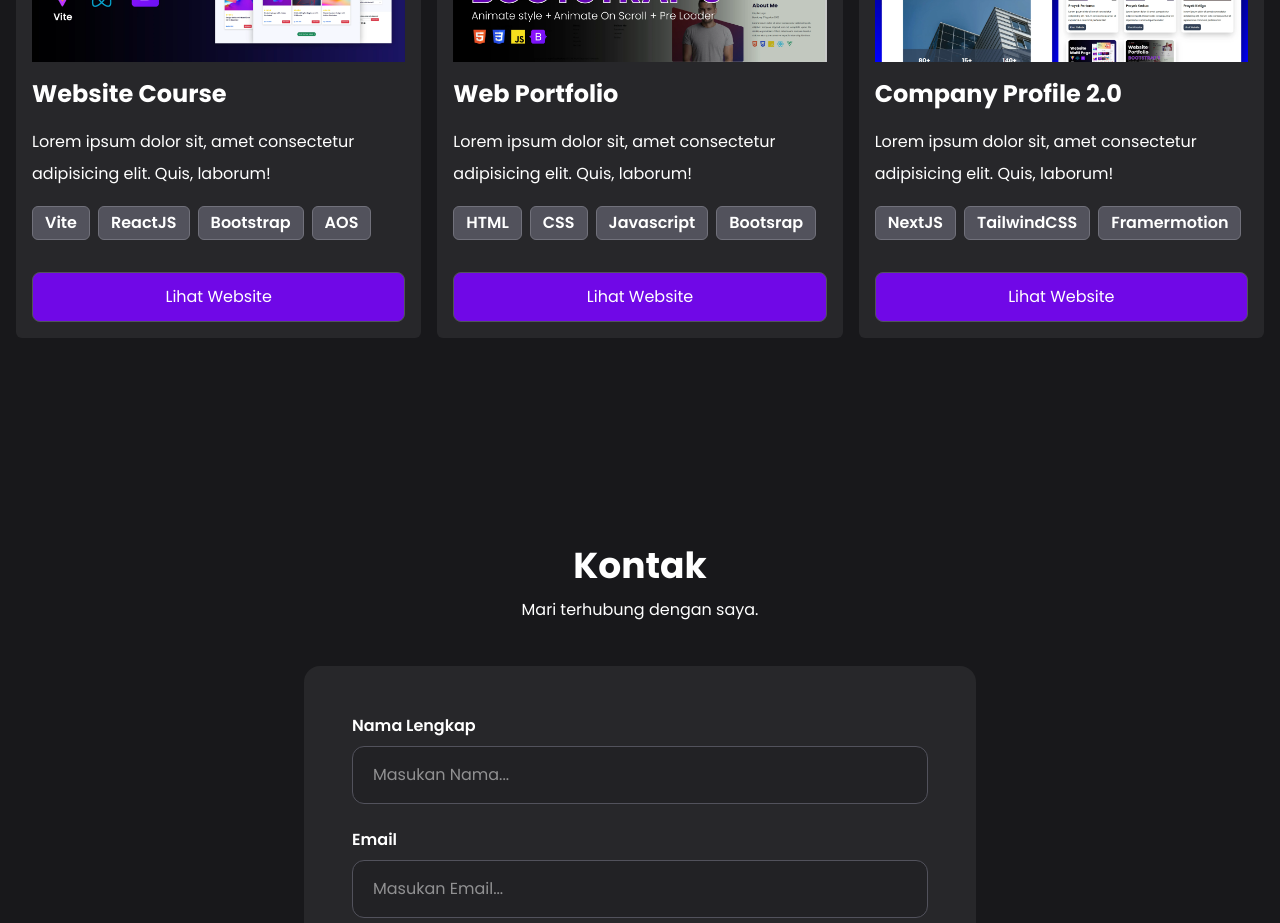
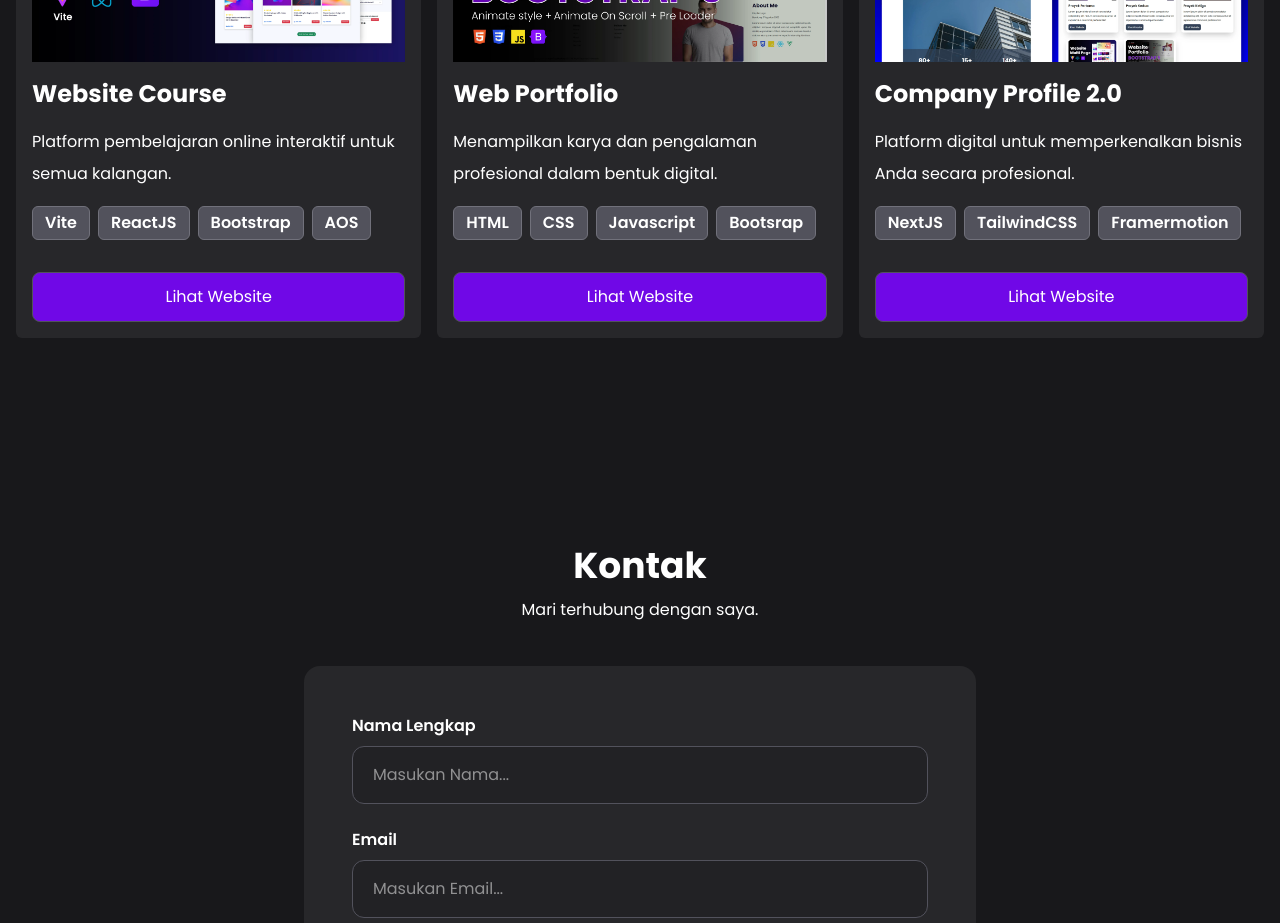
Before and after one commit to faozanumar/portfolio-umar, a React (Vite) app: page / in a window 1280 px wide. Shown: the part 2800-3723 px from the top of the page. Built offline with nearby package versions, Linux system fonts and the light colour scheme.

Commit message:
update portfolio: update website description

```diff
--- a/src/data.js
+++ b/src/data.js
@@ -134,7 +134,7 @@
     id: 4,
     gambar: Proyek4,
     nama: "Website Course",
-    desk: "Lorem ipsum dolor sit, amet consectetur adipisicing elit. Quis, laborum!",
+    desk: "Platform pembelajaran online interaktif untuk semua kalangan.",
     tools: ["Vite", "ReactJS", "Bootstrap", "AOS"],
     dad: "500",
   },
@@ -142,7 +142,7 @@
     id: 5,
     gambar: Proyek5,
     nama: "Web Portfolio",
-    desk: "Lorem ipsum dolor sit, amet consectetur adipisicing elit. Quis, laborum!",
+    desk: "Menampilkan karya dan pengalaman profesional dalam bentuk digital.",
     tools: ["HTML", "CSS", "Javascript", "Bootsrap"],
     dad: "600",
   },
@@ -150,7 +150,7 @@
     id: 6,
     gambar: Proyek6,
     nama: "Company Profile 2.0",
-    desk: "Lorem ipsum dolor sit, amet consectetur adipisicing elit. Quis, laborum!",
+    desk: "Platform digital untuk memperkenalkan bisnis Anda secara profesional.",
     tools: ["NextJS", "TailwindCSS", "Framermotion"],
     dad: "700",
   },
```
